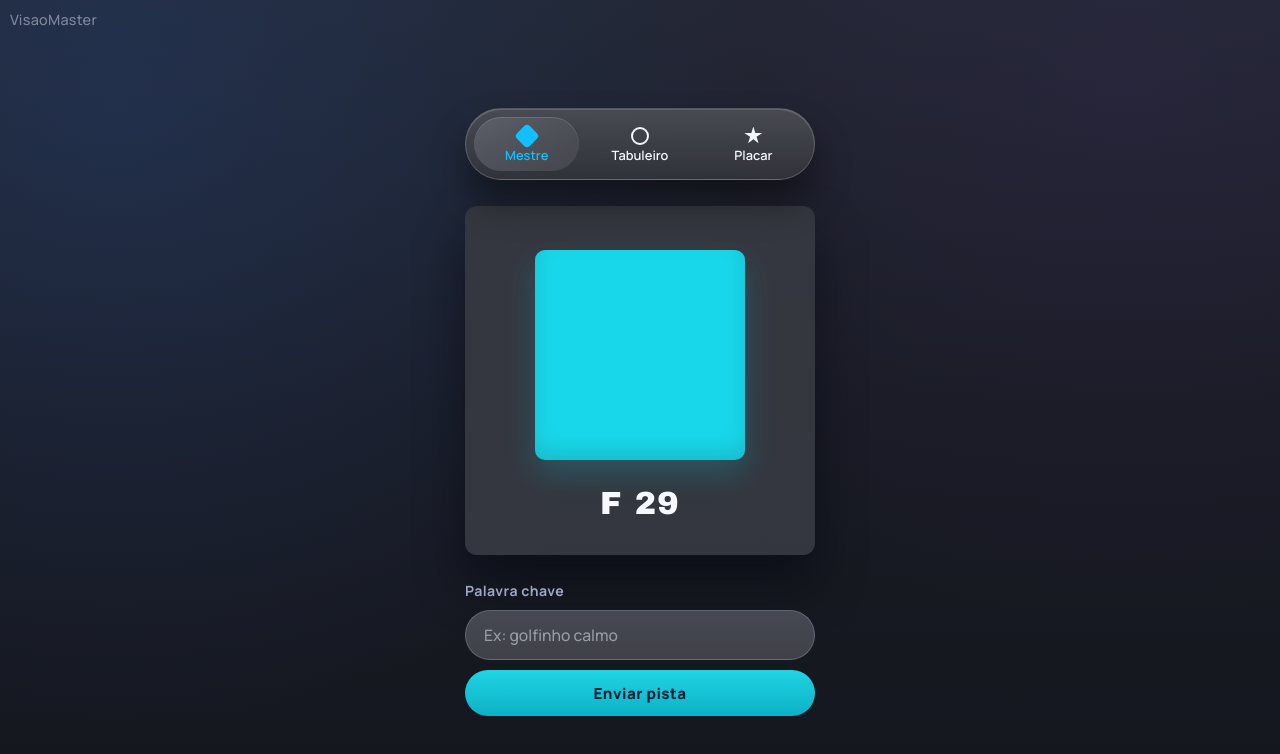
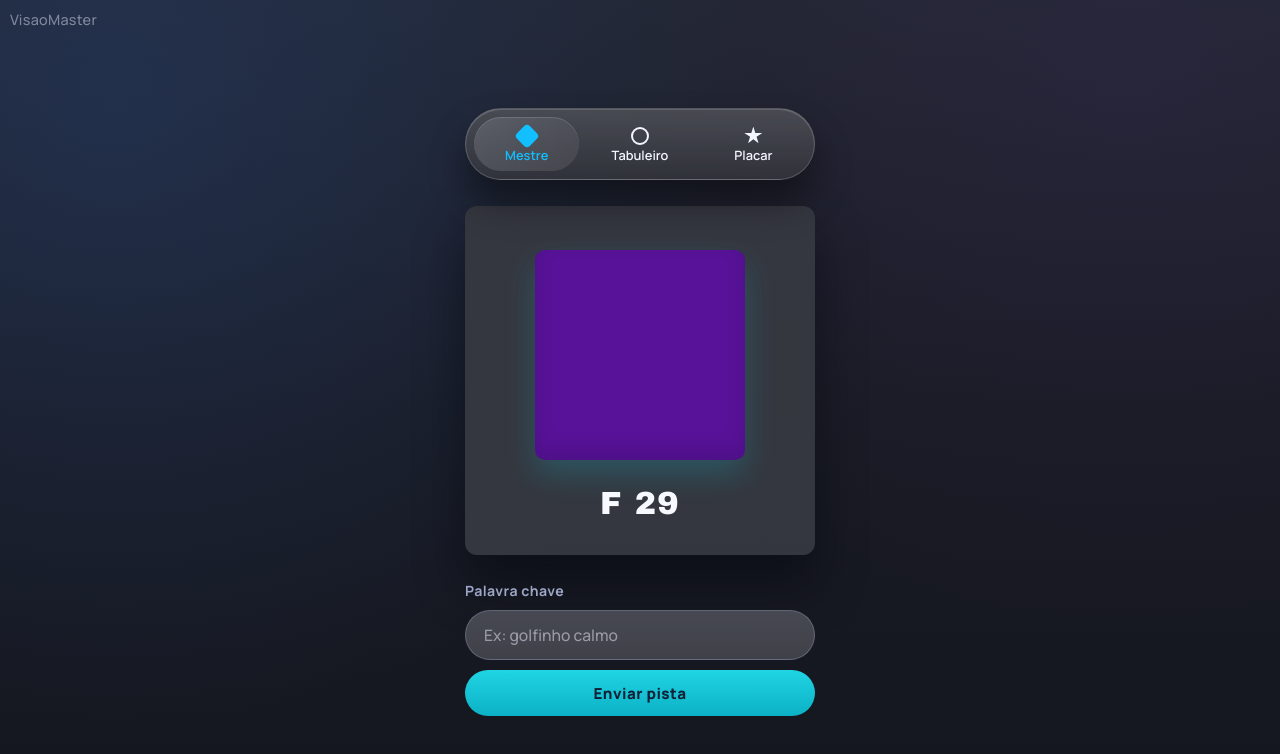
Before and after one commit to larissaadames/ColorJorge, a React (Create React App) app in the folder colorjorge/: page /mestre in a window 1280 px wide. Shown: the top 754 px of the page. Built offline with nearby package versions, Linux system fonts and the light colour scheme.

Commit message:
apresentacao lisiane

```diff
--- a/colorjorge/src/components/game/ColorCard.js
+++ b/colorjorge/src/components/game/ColorCard.js
@@ -9,4 +9,6 @@ function ColorCard({ code, color, colorLabel }) {
   );
 }
 
+
 export default ColorCard;
+''
--- a/colorjorge/src/screens/master/MasterScreen.js
+++ b/colorjorge/src/screens/master/MasterScreen.js
@@ -7,7 +7,7 @@ function MasterScreen() {
 
   return (
     <GameShell panelLabel="Tela mestre do jogo">
-      <ColorCard code="F 29" color="#19d7ea" colorLabel="Cor sorteada da rodada" />
+      <ColorCard code="F 29" color="#581299" colorLabel="Cor sorteada da rodada" />
       <KeywordForm onSubmit={handleKeywordSubmit} />
     </GameShell>
   );
```
Also changed, not shown: 1 other file (tests, documents, lock files or other folders).
